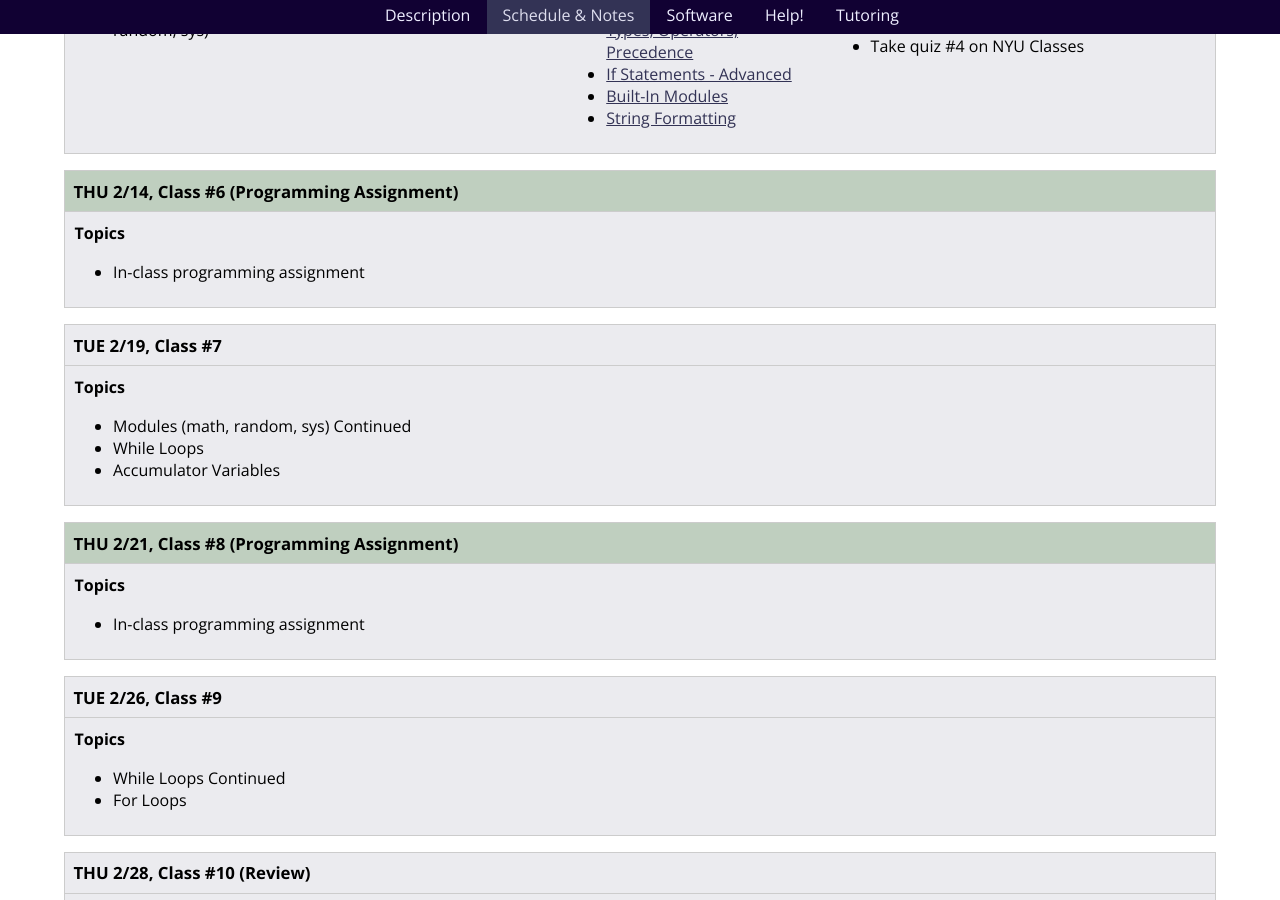
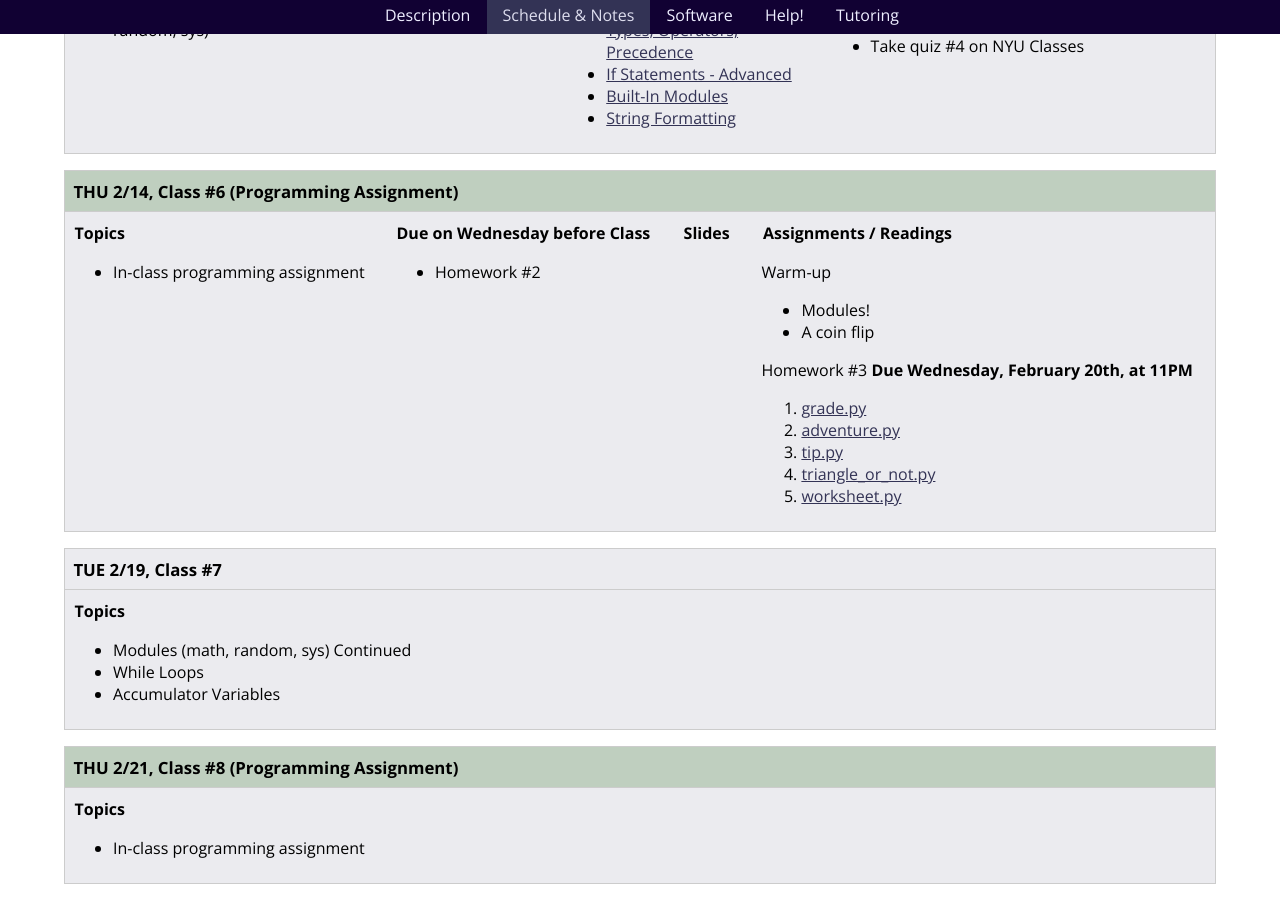
Before and after one commit to foureyes/csci-ua.0002-fall2019-002-008, a Jekyll site: the page built from schedule.markdown, in a window 1280 px wide and 900 px high, scrolled down 2522 px. Built offline with Jekyll 4.4.1, drawn with Linux system fonts in a browser that asks for light colours.

Commit message:
add hw 3

```diff
--- a/_includes/classes/06/materials.markdown
+++ b/_includes/classes/06/materials.markdown
@@ -22,11 +22,11 @@
 * Modules!
 * A coin flip
 
-Homework #3 __Due Wednesday, February 14th, at 11PM__
+Homework #3 __Due Wednesday, February 20th, at 11PM__
 
 1. [grade.py](homework/hw03/grade.py)
-2. [tip.py](homework/hw03/tip.py)
-3. [adventure.py](homework/hw03/adventure.py)
+2. [adventure.py](homework/hw03/adventure.py)
+3. [tip.py](homework/hw03/tip.py)
 4. [triangle_or_not.py](homework/hw03/triangle_or_not.py)
 5. [worksheet.py](homework/hw03/worksheet.py)
 
--- a/schedule.markdown
+++ b/schedule.markdown
@@ -134,7 +134,7 @@
 ####  Topics
 
 * In-class programming assignment
-</article>{% comment %}{% include classes/06/materials.markdown %}{% endcomment %}</div> </section>
+</article>{% include classes/06/materials.markdown %}</div> </section>
 
 
 <a name="class7"></a><!---------- start --------------->
```
